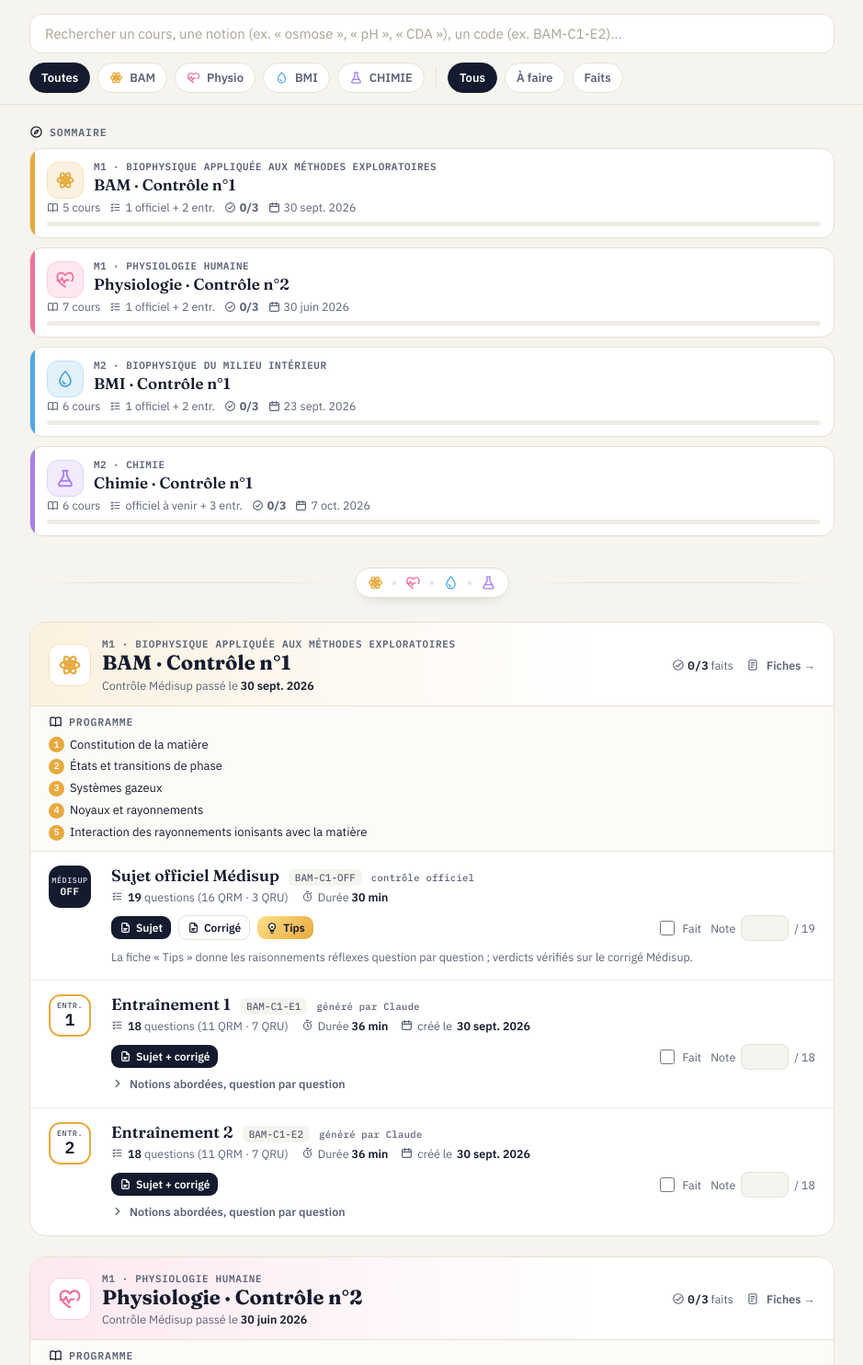
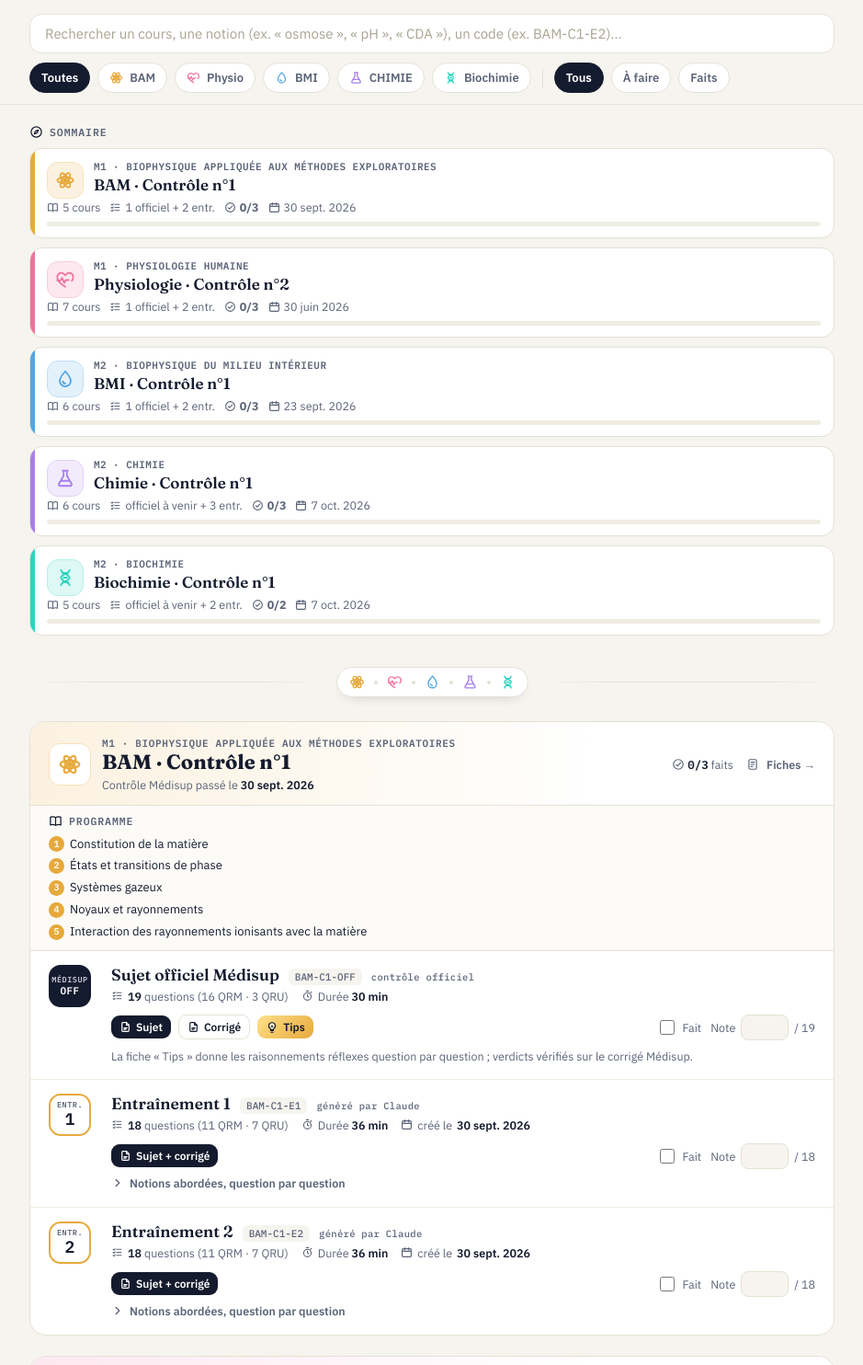
Before and after one commit to Hervesan/PASS, a plain HTML site: page controles.html in a window 1280 px wide. Shown: the part 280-1764 px from the top of the page at 92% size, without its empty margins (170-1109 px from the left). Drawn offline with Linux system fonts and the light colour scheme.

Commit message:
Add files via upload

```diff
--- a/controles.html
+++ b/controles.html
@@ -333,6 +333,7 @@ const MATIERES = {
   physio: { code:"PHYSIO", module:"M1", titre:"Physiologie humaine",                              color:"var(--c-physiologie)", href:"physiologie.html" },
   bmi:    { code:"BMI",    module:"M2", titre:"Biophysique du milieu intérieur",                  color:"var(--c-milieu)",      href:"biophysique-milieu-interieur.html" },
   chimie: { code:"CHIMIE", module:"M2", titre:"Chimie",                                           color:"var(--c-chimie)",      href:"chimie.html" },
+  biochimie: { code:"BIOCHIMIE", module:"M2", titre:"Biochimie",                                     color:"var(--c-biochimie)",   href:"biochimie.html" },
 };
 
 const COURS_BMI = {
@@ -367,6 +368,14 @@ const COURS_CHIMIE = {
   nomencl:  "FC4 Règles générales de nomenclature",
   premier:  "FC5 1er principe de la thermodynamique",
   second:   "FC6 2nd principe de la thermodynamique et équilibres",
+};
+
+const COURS_BIOCHIMIE = {
+  peptides:  "FC3 Liaison peptidique et peptides",
+  proteines: "FC4 Protéines",
+  lipides:   "FC5 Lipides",
+  enzymo:    "FC6 Enzymologie",
+  nucleo1:   "FC7 Acides nucléiques – partie 1",
 };
 
 const NOTE_GEN = "Corrigé à partir de la page 6 ; chaque question y a son encadré « Tips réflexes ».";
@@ -555,6 +564,41 @@ const CONTROLES = [
       },
     ],
   },
+  /* ---------------- M2 · Biochimie · Contrôle n°1 ---------------- */
+  {
+    key:"biochimie-1", matiere:"biochimie", numero:1, date:"2026-10-07",
+    programme:[
+      { t:COURS_BIOCHIMIE.peptides }, { t:COURS_BIOCHIMIE.proteines }, { t:COURS_BIOCHIMIE.lipides },
+      { t:COURS_BIOCHIMIE.enzymo }, { t:COURS_BIOCHIMIE.nucleo1 },
+    ],
+    officiel:null,
+    entrainements:[
+      {
+        id:"biochimie-c1-e1", n:1, date:"2026-10-02", nbQ:18, qrm:11, qru:7, duree:"36 min",
+        cours:[
+          { t:COURS_BIOCHIMIE.peptides, d:"hydrolyse (demi-vie > 500 ans), séquençage d'un hexapeptide, SDS et Western blot, pI d'un tripeptide", q:"Q1–4" },
+          { t:COURS_BIOCHIMIE.proteines, d:"types d'interaction, 20ⁿ et 3ⁿ, fragments papaïne/pepsine et IgM, dénaturation et HSP", q:"Q5–8" },
+          { t:COURS_BIOCHIMIE.lipides, d:"acide arachidonique (ω ↔ Δ), triglycérides exogènes/endogènes, membranes et cardiolipine, sphingolipidoses", q:"Q9–12" },
+          { t:COURS_BIOCHIMIE.enzymo, d:"activité spécifique, Michaelis-Menten et Lineweaver-Burk, aspirine et équation de Hill", q:"Q13–15" },
+          { t:COURS_BIOCHIMIE.nucleo1, d:"pKa de l'acide phosphorique, thymine et nucléosides, oses et dérivés puriques", q:"Q16–18" },
+        ],
+        pdfs:[ { label:"Sujet + corrigé", href:"controles/Biochimie_C1_entrainement1.pdf" } ],
+        note:"Corrigé à partir de la page 7 ; chaque question y a son encadré « Tips réflexes ».",
+      },
+      {
+        id:"biochimie-c1-e2", n:2, date:"2026-10-02", nbQ:18, qrm:11, qru:7, duree:"36 min",
+        cours:[
+          { t:COURS_BIOCHIMIE.peptides, d:"formation (AA-AMP, ribosome, sites P/A), configuration cis, BNP et LH-RH, nombre de liaisons d'un polypeptide", q:"Q1–4" },
+          { t:COURS_BIOCHIMIE.proteines, d:"hélice α d'un RCPG (tours, palmitoylation), myristoylation, chaînes et classes d'Ig, conformation et doigt de zinc", q:"Q5–8" },
+          { t:COURS_BIOCHIMIE.lipides, d:"formule de l'acide linoléique (ω = x + 2), classement par température de fusion, phosphoinositides, bilan du cholestérol", q:"Q9–12" },
+          { t:COURS_BIOCHIMIE.enzymo, d:"conversion UI → katal, inhibition non compétitive chiffrée, classes EC, site actif et fumarase", q:"Q13–15" },
+          { t:COURS_BIOCHIMIE.nucleo1, d:"structure des bases, uricase et goutte, nomenclature des nucléosides et dérivés puriques", q:"Q16–18" },
+        ],
+        pdfs:[ { label:"Sujet + corrigé", href:"controles/Biochimie_C1_entrainement2.pdf" } ],
+        note:"Autres parties du cours que l'entraînement 1. Corrigé à partir de la page 6.",
+      },
+    ],
+  },
 ];
 /* ===================================================================== */
 const PDF_ICON = '<svg viewBox="0 0 24 24" fill="none" stroke="currentColor" stroke-width="2.2" stroke-linecap="round" stroke-linejoin="round"><path d="M14 3H7a2 2 0 0 0-2 2v14a2 2 0 0 0 2 2h10a2 2 0 0 0 2-2V8z"/><path d="M14 3v5h5"/><path d="M9 14h6M9 17h4"/></svg>';
@@ -566,6 +610,7 @@ const ICONS = {
   physio: SV('<path d="M12 20.5s-7.5-4.6-9.2-9.6C1.6 7.3 3.9 4 7.3 4c2 0 3.5 1.1 4.7 2.8C13.2 5.1 14.7 4 16.7 4c3.4 0 5.7 3.3 4.5 6.9-.3.9-.8 1.8-1.4 2.6"/><path d="M2.5 13h4l1.7-3 2.6 6 1.9-3.5h3.3"/>'),
   bmi:    SV('<path d="M12 3s6.5 7 6.5 11.3A6.5 6.5 0 0 1 5.5 14.3C5.5 10 12 3 12 3z"/><path d="M9.2 15a3 3 0 0 0 2.8 2.5"/>'),
   chimie: SV('<path d="M9 3h6M10 3v6L4.5 18.5A1.7 1.7 0 0 0 6 21h12a1.7 1.7 0 0 0 1.5-2.5L14 9V3"/><path d="M7 15h10"/>'),
+  biochimie: SV('<path d="M7 3c0 4.5 10 4.5 10 9s-10 4.5-10 9"/><path d="M17 3c0 4.5-10 4.5-10 9s10 4.5 10 9"/><path d="M8.5 6.5h7M8.5 17.5h7M10 12h4"/>'),
   sommaire: SV('<circle cx="12" cy="12" r="9"/><path d="M15.5 8.5l-2 5-5 2 2-5z"/>'),
   programme: SV('<path d="M3 5.5C5.5 4.3 8.5 4.3 12 6c3.5-1.7 6.5-1.7 9-.5V19c-2.5-1.2-5.5-1.2-9 .5-3.5-1.7-6.5-1.7-9-.5z"/><path d="M12 6v13.5"/>'),
   questions: SV('<path d="M4 6l1.5 1.5L8 5M4 12l1.5 1.5L8 11M4 18l1.5 1.5L8 17"/><path d="M11 6h9M11 12h9M11 18h9"/>'),
@@ -672,7 +717,7 @@ function sujetHTML(s, color, q){
 }
 
 function filtersHTML(){
-  const mats = [["all","Toutes", null], ...Object.entries(MATIERES).map(([k,m]) => [k, m.code === "PHYSIO" ? "Physio" : m.code, m.color])];
+  const mats = [["all","Toutes", null], ...Object.entries(MATIERES).map(([k,m]) => [k, m.code === "PHYSIO" ? "Physio" : m.code === "BIOCHIMIE" ? "Biochimie" : m.code, m.color])];
   const stat = [["all","Tous"],["todo","À faire"],["done","Faits"]];
   return mats.map(([k,l,c]) => `<button class="chip${FILTRE.mat===k?" on":""}" data-f="mat" data-v="${k}"${c?` style="--c:${c}"`:""}>${c?`<span class="ico" style="width:15px;height:15px;color:${c}">${ICONS[k]}</span>`:""}${l}</button>`).join("")
     + `<span class="sep"></span>`
@@ -701,7 +746,7 @@ function render(){
     const faits = all.filter(s => (SUIVI[s.id]||{}).done).length;
     const pct = all.length ? Math.round(100 * faits / all.length) : 0;
     const anchor = "ctrl-" + C.key;
-    const titre = `${M.code === "PHYSIO" ? "Physiologie" : M.code === "CHIMIE" ? "Chimie" : M.code} · Contrôle n°${C.numero}`;
+    const titre = `${M.code === "PHYSIO" ? "Physiologie" : M.code === "CHIMIE" ? "Chimie" : M.code === "BIOCHIMIE" ? "Biochimie" : M.code} · Contrôle n°${C.numero}`;
 
     som += `
       <a class="som" href="#${anchor}" style="--c:${M.color}">
```
Also changed, not shown: 2 other files.
